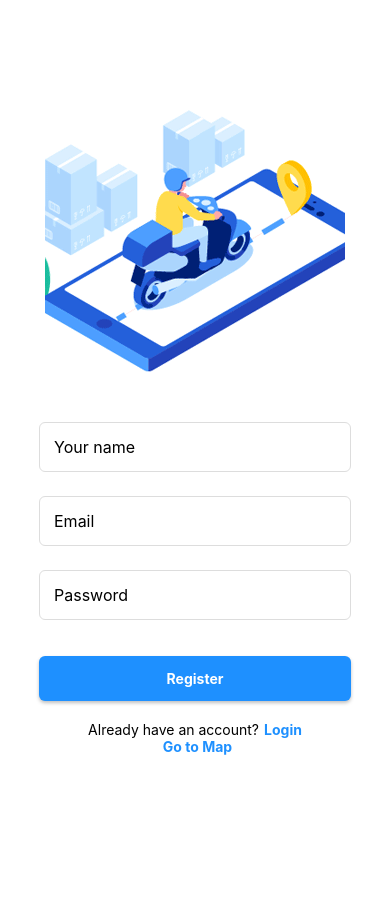
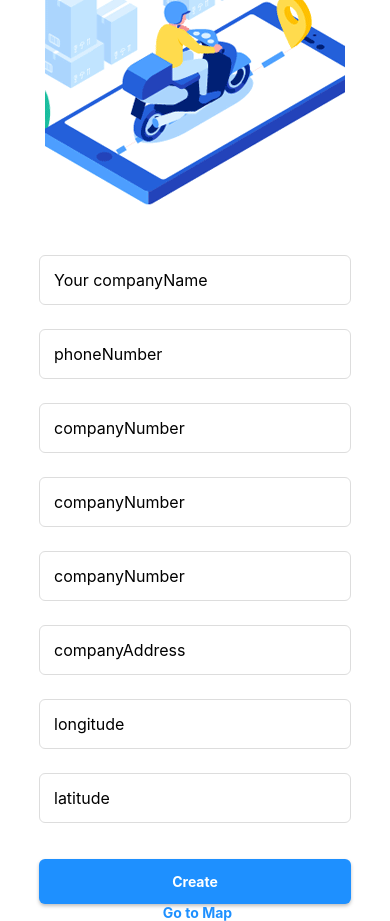
Before and after one commit to marouaneXan/mfn-frontend, a React Native app: screen /Register in a window 390 px wide. Before the commit the page ends 844 px from the top, so only its background shows below. Built offline with nearby package versions, Linux system fonts and the light colour scheme.

Commit message:
install axios + add some inputs

```diff
--- a/navigators/index.js
+++ b/navigators/index.js
@@ -1,7 +1,6 @@
 import { NavigationContainer } from '@react-navigation/native';
 import { createNativeStackNavigator } from '@react-navigation/native-stack';
 import Register from '../screens/Register';
-import Login from '../screens/Login';
 import Map from '../screens/Map';
 import Companies from '../screens/Companies';
 const Stack = createNativeStackNavigator();
@@ -10,7 +9,6 @@ const RootStack=()=>{
         <NavigationContainer>
             <Stack.Navigator>
                 <Stack.Screen name='Register' component={Register} options={{ headerShown: false }}  />
-                <Stack.Screen name='Login' component={Login} options={{ headerShown: false }}  />
                 <Stack.Screen name='Map' component={Map} options={{ headerShown: false }}  />
                 <Stack.Screen name='Companies' component={Companies}  />
             </Stack.Navigator>
--- a/screens/Login.jsx
+++ /dev/null
@@ -1,137 +0,0 @@
-import React, { useState } from "react";
-import {
-  View,
-  Text,
-  TextInput,
-  TouchableOpacity,
-  StyleSheet,
-  ActivityIndicator,
-  Image,
-} from "react-native";
-import Alert from "../components/Alert";
-
-const Login = ({ navigation }) => {
-  const [loading, setLoading] = useState(false);
-  const [error,setError]=useState(null)
-  const [formData, setFormData] = useState({
-    email: '',
-    password: ''
-  })
-  const { email, password } = formData
-  const onChange = (field, text) => {
-    setFormData((prevState) => ({
-      ...prevState,
-      [field]: text,
-    }))
-  }
-  const handleLogin = async () => {
-    if (!email || !password) {
-      setError('Please fill al fields');
-      setTimeout(() => {
-        setError(null)
-      }, 2000)
-    }
-  };
-
-  return (
-    <View style={styles.container}>
-      <View style={styles.imageContainer}>
-        <Image
-          style={{ width: 300, height: 300, marginBottom: 20 }}
-          source={require("../images/logo.gif")} />
-      </View>
-      <View style={styles.wrapper}>
-        {error && (
-          <Alert color="white" msg={error} bgc="rgba(255, 0, 0, 0.4)" />
-        )}
-        <TextInput
-          style={styles.input}
-          onChangeText={(text) => onChange("email", text)}
-          value={email}
-          placeholder="Email"
-        />
-        <TextInput
-          style={styles.input}
-          placeholder="Password"
-          secureTextEntry={true}
-          onChangeText={(text) => onChange("password", text)}
-          value={password}
-        />
-        {loading ? (
-          <ActivityIndicator size="large" color="#1E90FF" />
-        ) : (
-          <TouchableOpacity style={styles.button}>
-            <Text style={styles.buttonText} onPress={handleLogin}>
-              Login
-            </Text>
-          </TouchableOpacity>
-        )}
-        <View style={{ flexDirection: "row", marginTop: 20 }}>
-          <Text>I don't have an account?</Text>
-          <TouchableOpacity>
-            <Text
-              style={styles.link}
-              onPress={() => navigation.navigate("Register")}
-            >
-              Register
-            </Text>
-          </TouchableOpacity>
-        </View>
-      </View>
-    </View>
-  );
-};
-
-const styles = StyleSheet.create({
-  container: {
-    flex: 1,
-    backgroundColor: "#fff",
-    alignItems: "center",
-    justifyContent: "center",
-  },
-  imageContainer: {
-    alignItems: "center",
-    justifyContent: "center",
-  },
-  wrapper: {
-    width: "80%",
-    alignItems: "center",
-  },
-  input: {
-    marginVertical: 12,
-    width: "100%",
-    padding: 14,
-    borderWidth: 1,
-    borderColor: "#ddd",
-    borderRadius: 6,
-    fontSize: 16,
-    shadowColor: "#000",
-  },
-  link: {
-    color: "#1E90FF",
-    fontWeight: "bold",
-    marginLeft: 5,
-  },
-  button: {
-    marginTop: 24,
-    width: "100%",
-    padding: 14,
-    backgroundColor: "#1E90FF",
-    borderRadius: 6,
-    shadowColor: "#000",
-    shadowOffset: {
-      width: 0,
-      height: 2,
-    },
-    shadowOpacity: 0.25,
-    shadowRadius: 3.84,
-    elevation: 5,
-  },
-  buttonText: {
-    color: "#fff",
-    fontWeight: "bold",
-    textAlign: "center",
-  },
-});
-
-export default Login;
--- a/screens/Map.jsx
+++ b/screens/Map.jsx
@@ -1,10 +1,16 @@
-import MapView from 'react-native-maps';
+import MapView, { Marker } from 'react-native-maps';
 import { StyleSheet, View,TouchableOpacity,Text } from 'react-native';
 
 const Map = ({navigation}) => {
   return (
     <View style={styles.container}>
-      <MapView style={styles.map} />
+      <MapView style={styles.map} >
+      <Marker
+            coordinate={{latitude: 37.78825,longitude: -122.4324}}
+            title={"title"}
+            description={"description"}
+         />
+      </MapView>
       <View style={styles.button}>
         <TouchableOpacity>
           <Text
--- a/screens/Register.jsx
+++ b/screens/Register.jsx
@@ -14,11 +14,14 @@ const Register = ({ navigation }) => {
     const [loading, setLoading] = useState(false);
     const [error, setError] = useState(null)
     const [formData, setFormData] = useState({
-        name: '',
-        email: '',
-        password: ''
+        companyName: '',
+        phoneNumber: '',
+        companyNumber: '',
+        companyAddress: '',
+        longitude: '',
+        latitude: ''
     })
-    const { name, email, password } = formData
+    const { companyName, phoneNumber, companyNumber, companyAddress, longitude, latitude } = formData
     const onChange = (field, text) => {
         setFormData((prevState) => ({
             ...prevState,
@@ -27,7 +30,7 @@ const Register = ({ navigation }) => {
     }
 
     const handleRegister = async () => {
-        if (!email || !password) {
+        if (!companyName || !phoneNumber || !companyNumber || !companyAddress || !longitude || !latitude) {
             setError('Please fill al fields');
             setTimeout(() => {
                 setError(null)
@@ -49,43 +52,67 @@ const Register = ({ navigation }) => {
                 )}
                 <TextInput
                     style={styles.input}
-                    onChangeText={(text) => onChange("name", text)}
-                    value={name}
-                    placeholder="Your name"
+                    onChangeText={(text) => onChange("companyName", text)}
+                    value={companyName}
+                    placeholder="Your companyName"
                 />
                 <TextInput
                     style={styles.input}
-                    onChangeText={(text) => onChange("email", text)}
-                    value={email}
-                    placeholder="Email"
+                    onChangeText={(text) => onChange("phoneNumber", text)}
+                    value={phoneNumber}
+                    placeholder="phoneNumber"
                 />
                 <TextInput
                     style={styles.input}
-                    placeholder="Password"
+                    placeholder="companyNumber"
                     secureTextEntry={true}
-                    onChangeText={(text) => onChange("password", text)}
-                    value={password}
+                    onChangeText={(text) => onChange("companyNumber", text)}
+                    value={companyNumber}
+                />
+                <TextInput
+                    style={styles.input}
+                    placeholder="companyNumber"
+                    secureTextEntry={true}
+                    onChangeText={(text) => onChange("companyNumber", text)}
+                    value={companyNumber}
+                />
+                <TextInput
+                    style={styles.input}
+                    placeholder="companyNumber"
+                    secureTextEntry={true}
+                    onChangeText={(text) => onChange("companyNumber", text)}
+                    value={companyNumber}
+                />
+                <TextInput
+                    style={styles.input}
+                    placeholder="companyAddress"
+                    secureTextEntry={true}
+                    onChangeText={(text) => onChange("companyAddress", text)}
+                    value={companyAddress}
+                />
+                <TextInput
+                    style={styles.input}
+                    placeholder="longitude"
+                    secureTextEntry={true}
+                    onChangeText={(text) => onChange("longitude", text)}
+                    value={longitude}
+                />
+                <TextInput
+                    style={styles.input}
+                    placeholder="latitude"
+                    secureTextEntry={true}
+                    onChangeText={(text) => onChange("latitude", text)}
+                    value={latitude}
                 />
                 {loading ? (
                     <ActivityIndicator size="large" color="#1E90FF" />
                 ) : (
                     <TouchableOpacity style={styles.button}>
                         <Text style={styles.buttonText} onPress={handleRegister}>
-                            Register
+                            Create
                         </Text>
                     </TouchableOpacity>
                 )}
-                <View style={{ flexDirection: "row", marginTop: 20 }}>
-                    <Text>Already have an account?</Text>
-                    <TouchableOpacity>
-                        <Text
-                            style={styles.link}
-                            onPress={() => navigation.navigate("Login")}
-                        >
-                            Login
-                        </Text>
-                    </TouchableOpacity>
-                </View>
                 <View>
                     <TouchableOpacity>
                         <Text
```
